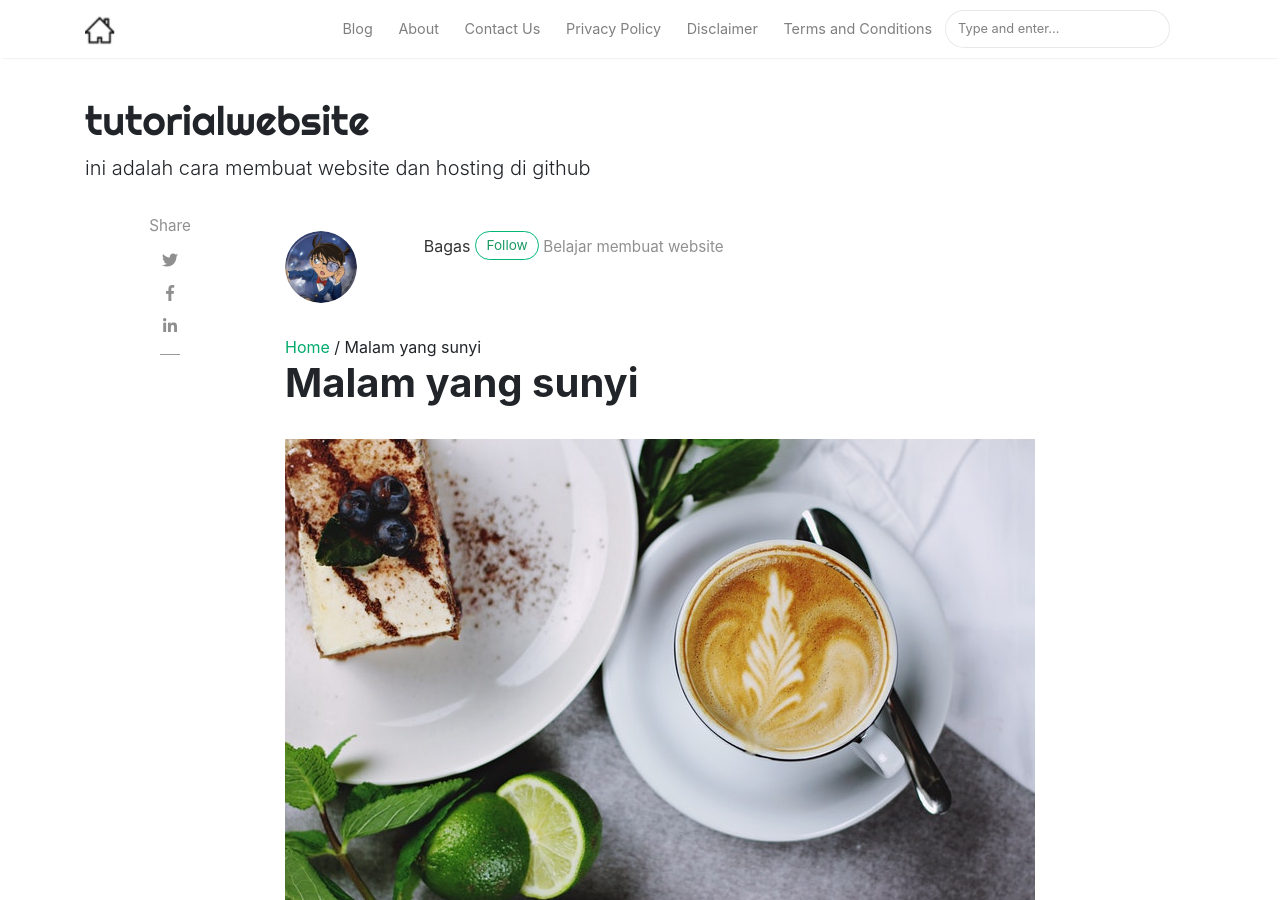
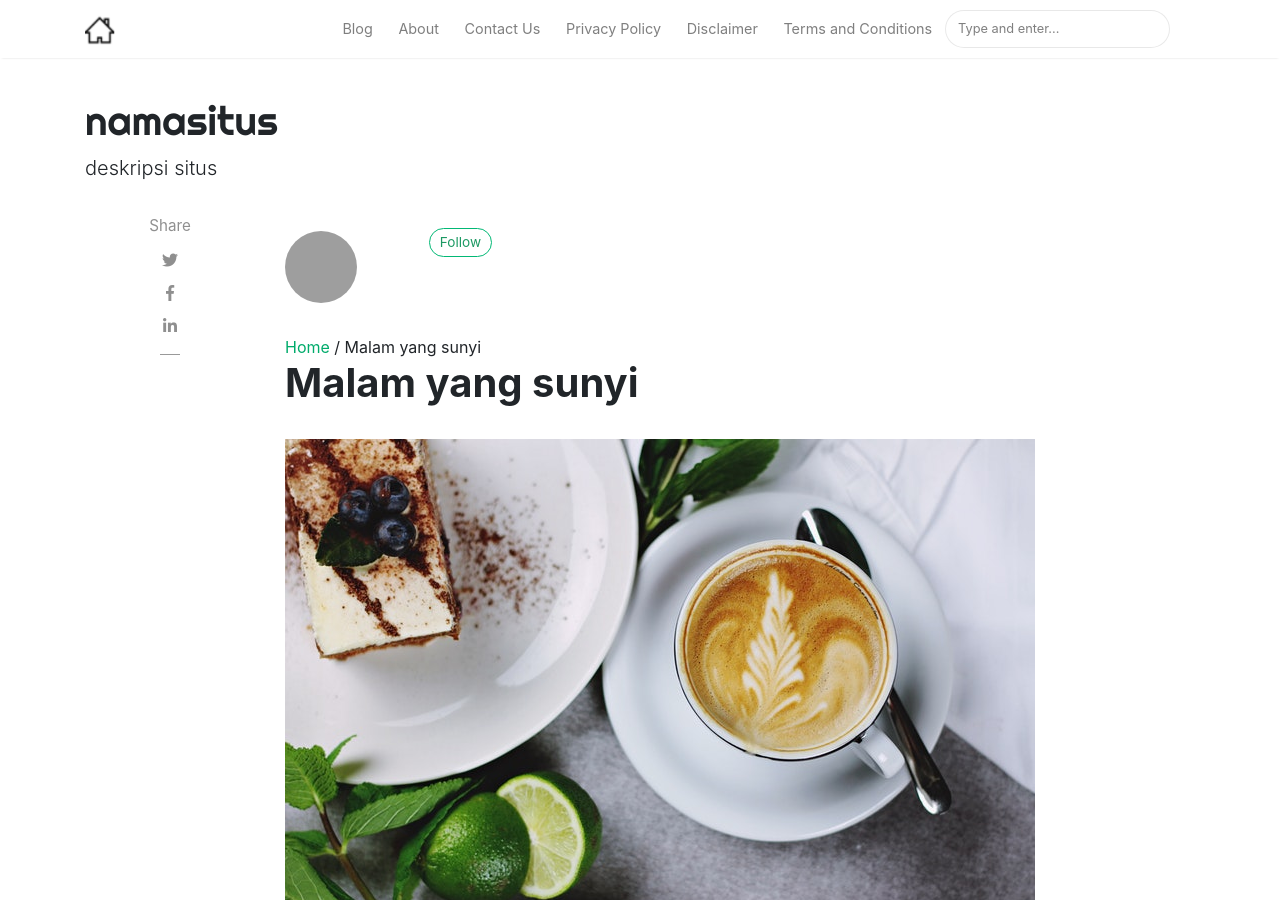
Before and after one commit to tutorialwebsite/tutorialwebsite.github.io, a Jekyll site: the page built from _posts/2021-02-08-malam-yang-sunyi.md, in a window 1280 px wide and 900 px high. Built offline with Jekyll 4.4.1, drawn with Linux system fonts in a browser that asks for light colours; nearby versions of some CDN libraries; comment, search, counter and statistics services are not loaded; some of the changed text lies outside the part shown; grey boxes are pictures that could not be loaded.

Commit message:
Update _config.yml

```diff
--- a/_config.yml
+++ b/_config.yml
@@ -1,7 +1,7 @@
 # Site
-name: "tutorialwebsite"
-title: "tutorialwebsite"
-description: "ini adalah cara membuat website dan hosting di github"
+name: "namasitus"
+title: "judulsitur"
+description: "deskripsi situs"
 logo: 'assets/images/logo.png'
 favicon: 'assets/images/postkomik.jpg'
 baseurl: ''
@@ -30,9 +30,9 @@ authors:
     web: https://postkomik.github.io
     twitter: https://twitter.com/OnlienPejuang
     description: "Belajar menjadi baik dan pantang menyerah "
-  bagas:
-    name: Bagas
-    display_name: Bagas
+  nama author:
+    name: Nama author
+    display_name: Nama author
     avatar: 'assets/images/postkomik.jpg'
     gravatar: b1cc14991db7a456fcd761680bbc8f81
     email: Ahmadalwy@gmail.com
```
